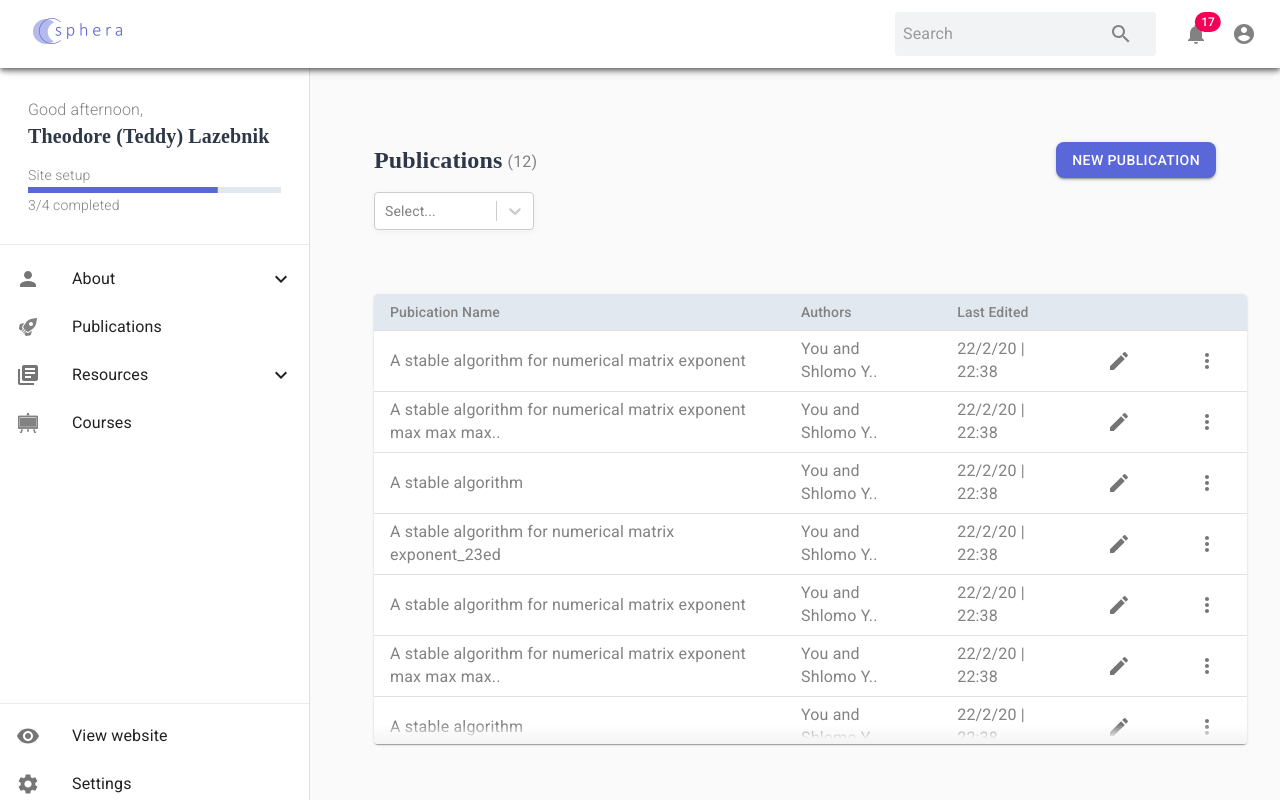
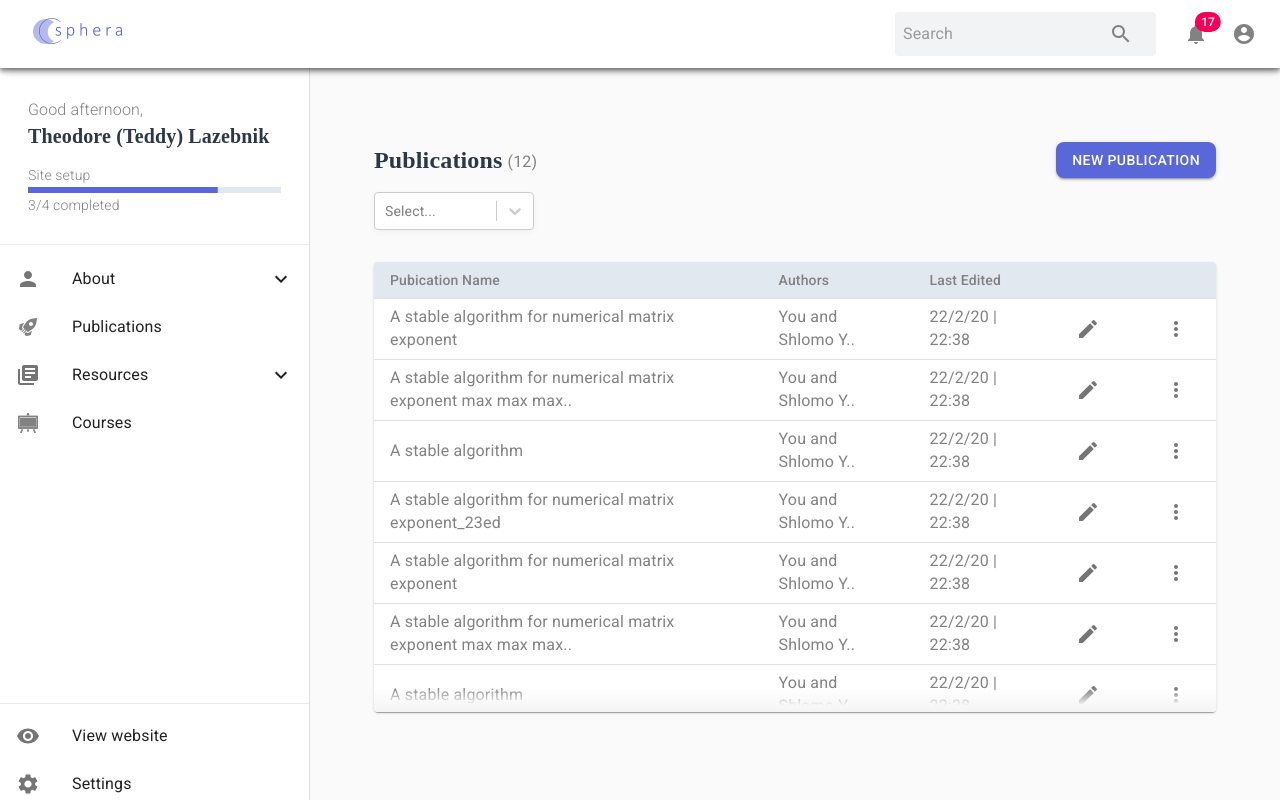
Before and after one commit to lecture-developer/lecture_website_app_generator_frontend, a React (Create React App) app in the folder sphera/: page / in a window 1280 px wide. Built offline with nearby package versions, Linux system fonts and the light colour scheme.

Commit message:
moving tabke to root

```diff
--- a/sphera/src/App.js
+++ b/sphera/src/App.js
@@ -42,7 +42,6 @@ export default function App() {
         <Toolbar />
       {/*insert main window - publications etc */}
       <PublicationsRoot />
-      <ContentTable />
       </main>
     </div>
   );
--- a/sphera/src/components/Publications/Root.jsx
+++ b/sphera/src/components/Publications/Root.jsx
@@ -3,6 +3,7 @@ import { makeStyles } from "@material-ui/core/styles";
 import Grid from '@material-ui/core/Grid';
 import PublicationsHeader from "./PublicationsHeader";
 import Filters from "./Filters";
+import ContentTable from "../Table/Table";
 
 const useStyles = makeStyles(theme => ({
   root: {
@@ -20,6 +21,7 @@ function PublicationsRoot(){
     <PublicationsHeader
     publicationsAmount = "12"/>
     <Filters/>
+    <ContentTable />
     </div>
   );
 
--- a/sphera/src/components/Table/Table.js
+++ b/sphera/src/components/Table/Table.js
@@ -18,9 +18,10 @@ const useStyles = makeStyles({
         overflow: 'auto'
     },
     tableContainer: {
-        marginRight: '4rem',
-        marginLeft: '4rem',
-        maxWidth: '90%',
+        // marginRight: '4rem',
+        // marginLeft: '4rem',
+        // maxWidth: '90%',
+        marginTop: '2rem',
         maxHeight: '450px'
     },
     row: {
@@ -45,7 +46,7 @@ const useStyles = makeStyles({
         background: 'linear-gradient(to bottom,  rgba(255,255,255,0) 0%,rgba(247,247,247,1) 75%,rgba(244,244,244,1) 100%)', /* W3C, IE10+, FF16+, Chrome26+, Opera12+, Safari7+ */
         filter: 'progid:DXImageTransform.Microsoft.gradient( startColorstr="#00ffffff", endColorstr="#f4f4f4",GradientType=0 )', /* IE6-9 */
         width: '100%',
-        height: '20px',
+        height: '25px',
         position: 'sticky',
         bottom: 0,
         left: 0
@@ -113,7 +114,7 @@ function ContentTable() {
                     })}
                 </TableBody>
             </Table>
-            <div className={classes.fader}></div>
+            <div className={classes.fader}/>
         </TableContainer>
     )
 }
```
Also changed, not shown: 2 other files (tests, documents, lock files or other folders).
